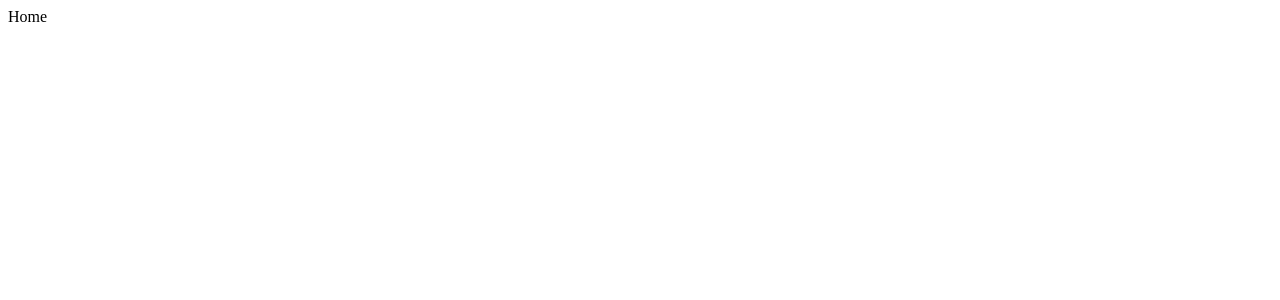
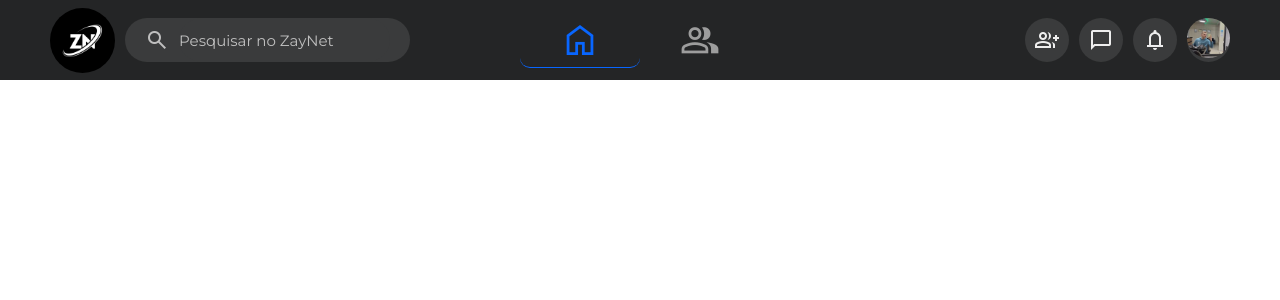
Before and after one commit to tiagozay/zaynet, a React (Create React App) app: page / in a window 1280 px wide. Shown: the top 300 px of the page. Built offline with nearby package versions, Linux system fonts and the light colour scheme.

Commit message:
Criando componente header
Signed-off-by: Tiago zay <tiagozay@gmail.com>

```diff
--- a/public/index.html
+++ b/public/index.html
@@ -8,7 +8,13 @@
       name="description"
       content="Web site created using create-react-app"
     />
-    <title>React App</title>
+    <link rel="preconnect" href="https://fonts.googleapis.com">
+    <link rel="preconnect" href="https://fonts.gstatic.com" crossorigin>
+    <link href="https://fonts.googleapis.com/css2?family=Montserrat:ital,wght@0,100;0,200;0,300;0,400;0,500;0,600;0,700;0,800;0,900;1,700&display=swap" rel="stylesheet">
+
+    <link href="https://fonts.googleapis.com/css2?family=Material+Symbols+Outlined" rel="stylesheet" />
+
+    <title>ZayNet</title>
   </head>
   <body>
     <noscript>You need to enable JavaScript to run this app.</noscript>
--- /dev/null
+++ b/src/components/Header/header.css
@@ -0,0 +1,90 @@
+#cabecalhoPrincipal{
+    background-color: #242526;
+    width: 100%;
+    height: 80px;
+    display: grid;
+    grid-template-columns: 33.33% 33.33% 33.33%;
+    justify-content: space-between;
+    padding: 0 50px;
+    font-family: 'Montserrat', sans-serif;
+    box-sizing: border-box;
+}
+#containerLogoEInput{
+    display: flex;
+    align-items: center;
+}
+#logoHeader{
+    width: 65px;
+    height: 65px;
+    border-radius: 50%;
+}
+#divInputPesquisarHeader{
+    display: flex;
+    justify-content: center;
+    align-items: center;
+    margin-left: 10px;
+    background-color: #3A3B3C;
+    border-radius: 30px;
+    color: rgb(191, 191, 191);
+    padding: 0 20px;
+}
+#inputPesquisarHeader{
+    font-family: 'Montserrat', sans-serif;
+    outline: none;
+    font-size: 17px;
+    background-color: #3A3B3C;
+    border: none;
+    border-radius: 30px;
+    color: rgb(237, 237, 237);
+    padding: 12px 0px;
+    margin-left: 10px;
+}
+#inputPesquisarHeader::placeholder {
+    color: rgb(191, 191, 191);
+    font-size: 15px;
+}
+#seletorCentral{
+    display: flex;
+    justify-content: center;
+    align-items: center;
+}
+.seletorCentralIcone{
+    font-size: 40px;
+    color: #9d9d9d;
+    border-radius: 10px;
+    padding: 7px 40px;
+    cursor: pointer;
+    transition: 200ms;
+}
+.seletorCentralIcone:hover{
+    background-color: #3A3B3C;
+}
+.seletorCentralIconeSelecionado{
+    color: #0866FF;
+    border-bottom: 1px solid #0866FF;
+}
+#opcoesHeader{
+    display: flex;
+    justify-content: end;
+    align-items: center;
+}
+.opcoesHeaderIcone{
+    color: rgb(238, 238, 238);
+    font-size: 24px;
+    background-color: #3A3B3C;
+    padding: 10px;
+    border-radius: 50%;
+    margin-left: 10px;
+    cursor: pointer;
+}
+.opcoesHeaderIcone:hover{
+    background-color: #4b4a4a;
+}
+#opcoesHeaderIcone__perfil{
+    padding: 0px;
+}
+#opcoesHeaderIcone__perfil img{
+    width: 43px;
+    height: 40px;
+    border-radius: 50%;
+}
--- /dev/null
+++ b/src/components/Header/index.tsx
@@ -0,0 +1,32 @@
+import React from 'react'
+import './header.css';
+import logo from './logo.jpg';
+
+export default function Header() {
+    return (
+        <header id='cabecalhoPrincipal'>
+            <div id='containerLogoEInput'>
+                <img src={logo} alt="Logo ZayNet" id='logoHeader' />
+                <div id='divInputPesquisarHeader'>
+                    <i className='material-symbols-outlined'>search</i>
+                    <input type="text" placeholder='Pesquisar no ZayNet' id='inputPesquisarHeader' />
+                </div>
+            </div>
+
+            <div id='seletorCentral'>
+                <a className='material-symbols-outlined seletorCentralIcone seletorCentralIconeSelecionado'>home</a>
+                <a className='material-symbols-outlined seletorCentralIcone'>group</a>
+            </div>
+
+            <div id='opcoesHeader'>
+                <i className='material-symbols-outlined opcoesHeaderIcone'>group_add</i>
+                <i className='material-symbols-outlined opcoesHeaderIcone'>chat_bubble</i>
+                <i className='material-symbols-outlined opcoesHeaderIcone'>notifications</i>
+                <i className='opcoesHeaderIcone' id='opcoesHeaderIcone__perfil'>
+                    <img src="imagensDinamicas/perfil.jpg" alt="" />
+                </i>
+            </div>
+
+        </header>
+    )
+}
--- a/src/index.tsx
+++ b/src/index.tsx
@@ -2,6 +2,7 @@ import React from 'react';
 import ReactDOM from 'react-dom/client';
 import { BrowserRouter, Route, Routes } from 'react-router-dom';
 import Home from './pages/Home';
+import './styles/reset.css';
 
 const root = ReactDOM.createRoot(document.getElementById('root') as Element);
 root.render(
--- /dev/null
+++ b/src/logo.d.ts
@@ -0,0 +1,4 @@
+declare module '*.jpg' {
+    const value: string;
+    export default value;
+  }
--- a/src/pages/Home/index.tsx
+++ b/src/pages/Home/index.tsx
@@ -1,7 +1,10 @@
 import React from 'react'
+import Header from '../../components/Header'
 
 export default function Home() {
   return (
-    <div>Home</div>
+    <>
+        <Header></Header>
+    </>
   )
 }
--- /dev/null
+++ b/src/styles/reset.css
@@ -0,0 +1,48 @@
+/* http://meyerweb.com/eric/tools/css/reset/
+   v2.0 | 20110126
+   License: none (public domain)
+*/
+
+html, body, div, span, applet, object, iframe,
+h1, h2, h3, h4, h5, h6, p, blockquote, pre,
+a, abbr, acronym, address, big, cite, code,
+del, dfn, em, img, ins, kbd, q, s, samp,
+small, strike, strong, sub, sup, tt, var,
+b, u, i, center,
+dl, dt, dd, ol, ul, li,
+fieldset, form, label, legend,
+table, caption, tbody, tfoot, thead, tr, th, td,
+article, aside, canvas, details, embed,
+figure, figcaption, footer, header, hgroup,
+menu, nav, output, ruby, section, summary,
+time, mark, audio, video {
+	margin: 0;
+	padding: 0;
+	/* border: 0; */
+	font-size: 100%;
+	font: inherit;
+	/* vertical-align: baseline; */
+}
+/* HTML5 display-role reset for older browsers */
+article, aside, details, figcaption, figure,
+footer, header, hgroup, menu, nav, section {
+	display: block;
+}
+body {
+	line-height: 1;
+}
+ol, ul {
+	list-style: none;
+}
+blockquote, q {
+	quotes: none;
+}
+blockquote:before, blockquote:after,
+q:before, q:after {
+	content: '';
+	content: none;
+}
+table {
+	border-collapse: collapse;
+	border-spacing: 0;
+}
```
Also changed, not shown: public/imagensDinamicas/perfil.jpg (added), src/components/Header/logo.jpg (added).
